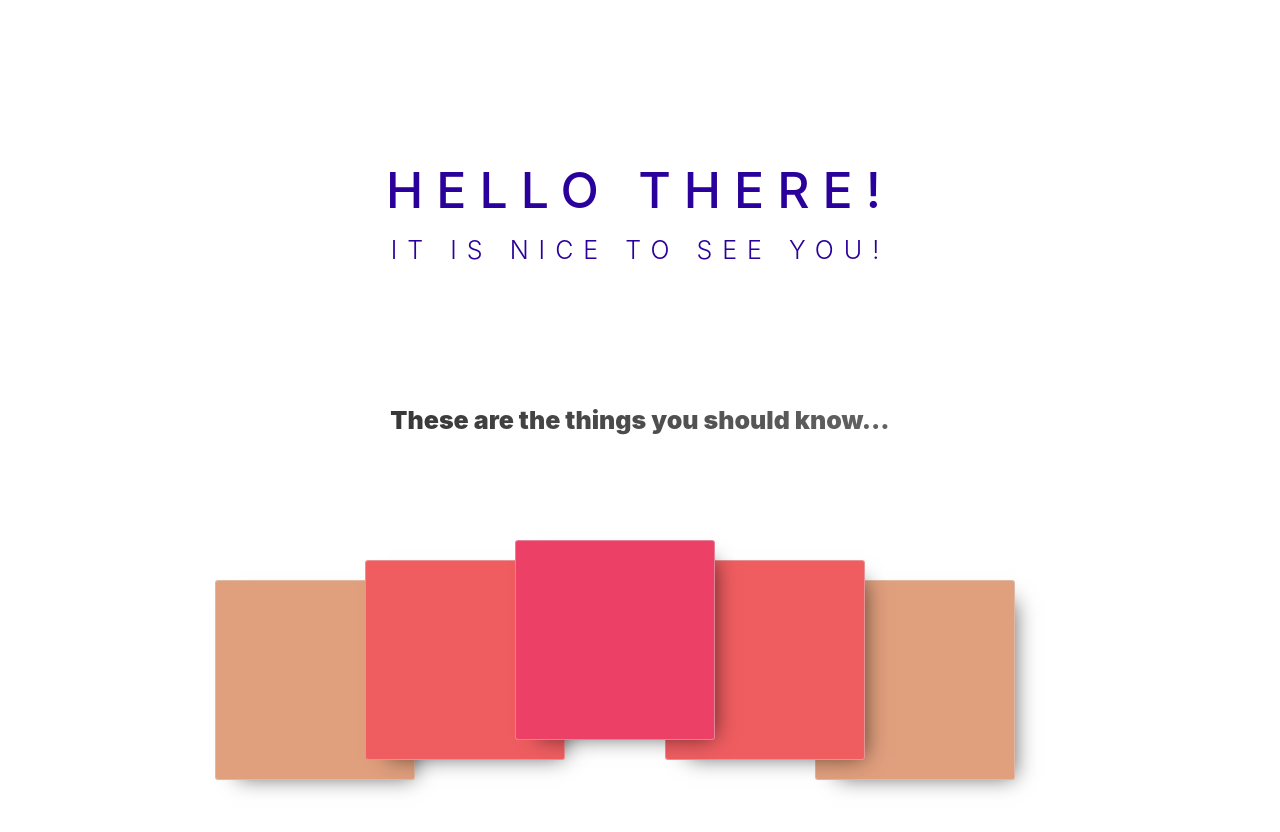
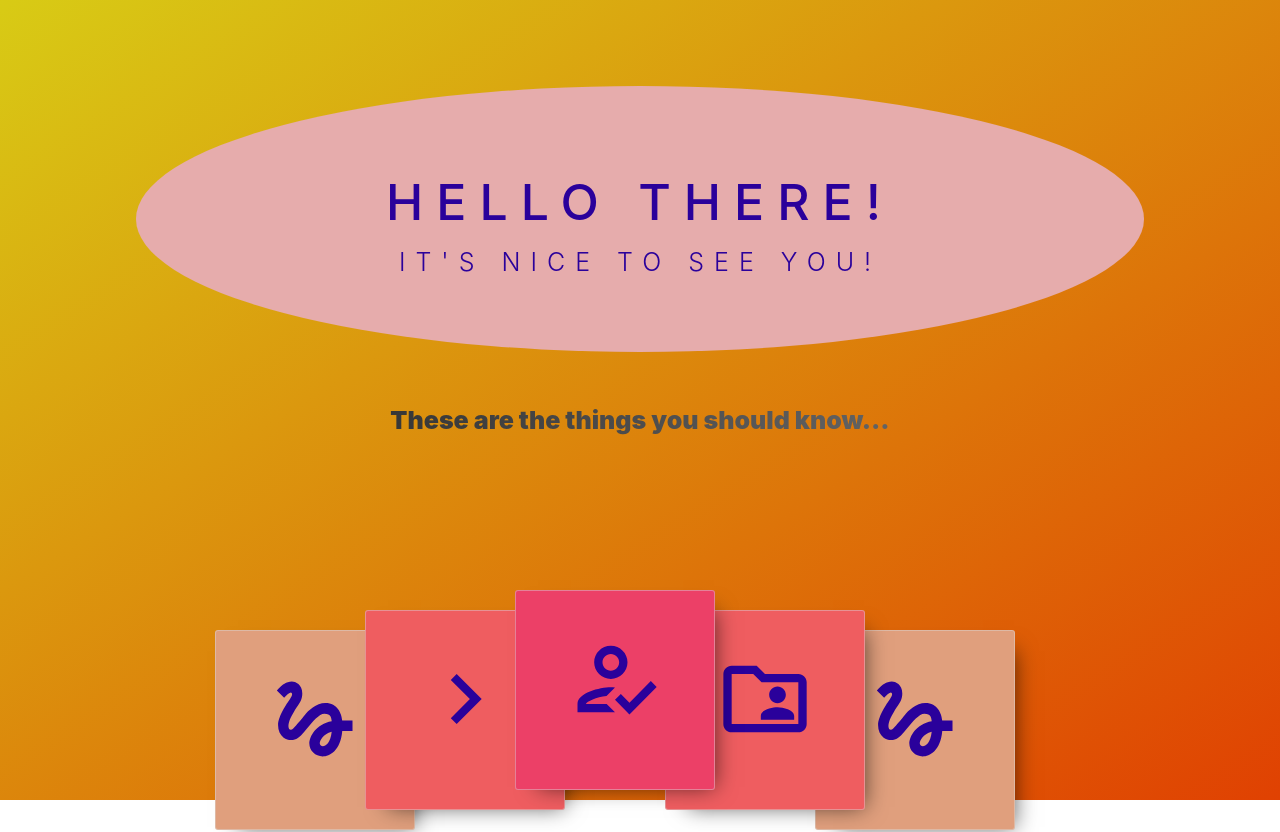
Before and after one commit to treyhay31/hello.treyhay.com, a Svelte app: page / in a window 1280 px wide. Shown: the top 832 px of the page. Before the commit the page ends 800 px from the top, so only its background shows below. Built offline with nearby package versions, Linux system fonts and the light colour scheme.

Commit message:
svg animations!

```diff
--- a/public/global.css
+++ b/public/global.css
@@ -22,6 +22,7 @@
   --color-background-alt-primary: rgb(230, 172, 172);
   --color-background-alt-secondary: rgb(144, 175, 231);
   --basic-shadow: 11px 9px 21px -12px rgba(0, 0, 0, 0.66);
+  --heavy-shadow: 11px 9px 21px -12px rgba(0, 0, 0, 0.95);
   --color-1: #e09f7d;
   --color-2: #ef5d60;
   --color-3: #ec4067;
@@ -57,7 +58,7 @@ body {
   background-size: cover;
   background-position: top;
   background-repeat: no-repeat;
-  position: fixed;
+  /* position: fixed; */
 }
 
 body::selection {
--- a/src/App.svelte
+++ b/src/App.svelte
@@ -7,7 +7,7 @@
 <header>
 	<div class="header">
 		<h1>Hello {name}!</h1>
-		<h2>It is nice to see you!</h2>
+		<h2>It's nice to see you!</h2>
 	</div>
 </header>
 <main>
@@ -18,7 +18,12 @@
 		</section>
 	</content>
 </main>
-
+<footer>
+	<div class="footer">
+		<h1>Goodbye Now!</h1>
+		<h2>It was nice to seeing you!</h2>
+	</div>
+</footer>
 <style>
 
 	header {
@@ -29,11 +34,11 @@
 	}
 
 	.header {
-		padding-top: 17.5vh;
+		padding-top: 19vh;
 		height: 100%;
 		width: 100%;
 		clip-path: ellipse(40% 35% at 50% 55%);
-		/* background-color: var(--color-background-alt-primary); */
+		background-color: var(--color-background-alt-primary);
 	}
 
 	main {
@@ -70,9 +75,14 @@
 		-webkit-background-clip: text;
 		background-clip: text;
 	}
+
 	h3:hover {
 		transform: skewY(-7deg) scale(1.4) skewX(1deg);
+		-webkit-box-shadow: var(--heavy-shadow);
+    -moz-box-shadow: var(--heavy-shadow);
+    box-shadow: var(--heavy-shadow);
 	}
+
 	section {
 		padding: 5rem;
 		display: grid;
@@ -82,6 +92,14 @@
 		justify-content: center;
 		justify-items: center;
 	}
+
+	footer {
+		text-align: center;
+		padding: 10rem;
+		height: 50vh;
+		background-color: orangered;
+	}
+
 	@media (min-width: 640px) {
 		main {
 			max-width: none;
--- a/src/components/Things/Thing.svelte
+++ /dev/null
@@ -1,55 +0,0 @@
-<script>
-  export let name;
-  export let url;
-  export let id;
-</script>
-
-<a href={url}>
-  <div class="thing thing-{id}">
-    <h3>
-      {name}
-    </h3>
-  </div>
-</a>
-
-<style>
-  .thing {
-    border: 1px solid rgba(220, 220, 220, 0.420);
-    border-radius: 3px;
-    height: 20rem;
-    width: 20rem;
-    -webkit-box-shadow: var(--basic-shadow);
-    -moz-box-shadow: var(--basic-shadow);
-    box-shadow: var(--basic-shadow);
-    display:inline-block;
-    margin-left: -5rem;
-    transition: all .4s;
-  }
-
-  .thing:hover {
-    transform: scale(1.2) translateY(-3rem);
-  }
-
-  .thing-1 {
-    z-index: 1;
-    background-color: var(--color-1);
-  }
-  .thing-2 {
-    z-index: 2;
-    background-color: var(--color-2);
-    margin-bottom: 5rem;
-  }
-  .thing-3 {
-    z-index: 3;
-    background-color: var(--color-3);
-  }
-  .thing-4 {
-    z-index: 4;
-    background-color: var(--color-2);
-    top: 0;
-  }
-  .thing-5 {
-    z-index: 5;
-    background-color: var(--color-1);
-  }
-</style>
--- a/src/components/Things/Things.svelte
+++ b/src/components/Things/Things.svelte
@@ -1,28 +1,48 @@
 <script>
+  import { draw, fade } from 'svelte/transition';
+  import { onMount } from 'svelte';
   export let things;
+  let visible = false;
+  onMount(async () => {
+		visible = true
+	});
+
 </script>
 
+{#if visible}
   <div class="things">
-  {#each things as thing}
-    <div class="thing thing-{thing.id}">
+    {#each things as thing, i}
+      <div in:fade="{{duration: 750, delay: i * 250}}" class="thing thing-{thing.id}">
         <a href={thing.url}>
           <h3>
             {thing.name}
           </h3>
+          <svg xmlns="http://www.w3.org/2000/svg" viewBox="0 0 24 24" fill="black">
+            <path d="M0 0h24v24H0V0z" fill="none"/>
+            <path in:fade="{{duration: 750, delay: i * 250 + 1250}}" d={thing.svg}/>
+          </svg>
         </a>
       </div>
     {/each}
   </div>
+{/if}
 
 <style>
 	.things {
     position: relative;
-    margin-top: 5rem;
+    margin-top: 10rem;
     width: fit-content;
     display: grid;
     grid-template-columns: repeat(5, 1fr)
   }
-
+  svg {
+    width: 10rem;
+    height: 10rem;
+    fill: var(--color-font-primary);
+    /* fill: transparent; */
+    transform: translateY(-2rem);
+    transition: all .4s;
+  }
   .thing {
     border: 1px solid rgba(220, 220, 220, 0.420);
     border-radius: 3px;
@@ -45,16 +65,20 @@
     align-content: center;
     justify-items: center;
     justify-content: center;
+    transition: all .4s;
+  }
+  a:active > svg {
+    transform: translateY(-2rem) translateY(0.4rem) translateX(-0.2rem);
   }
   h3 {
     transition: all .4s;
     color: transparent;
     font-weight: 200;
   }
+
   .thing:hover > a > h3 {
-    color: pink;
-    background-color: radial-gradient(green, rgba(blue, 0.3));
-    transform: scale(3) translateY(-5rem);
+    color: var(--color-font-primary);
+    transform: scale(3) translateY(-2.5rem);
   }
   .thing:hover {
     cursor: pointer;
@@ -73,14 +97,13 @@
     z-index: 2;
     transform: translateY(2rem);
     background-color: var(--color-2);
-    margin-bottom: 5rem;
   }
   .thing-3 {
-    z-index: 5;
+    z-index: 3;
     background-color: var(--color-3);
   }
   .thing-4 {
-    z-index: 3;
+    z-index: 2;
     transform: translateY(2rem);
     background-color: var(--color-2);
   }
--- a/src/main.js
+++ b/src/main.js
@@ -5,11 +5,40 @@ const app = new App({
   props: {
     name: "there",
     things: [
-      { id: 1, name: "Swig", url: "https://google.com" },
-      { id: 2, name: "Powershell", url: "https://google.com" },
-      { id: 3, name: "Family", url: "https://google.com" },
-      { id: 4, name: "Portfolio", url: "https://google.com" },
-      { id: 5, name: "Swag", url: "https://google.com" },
+      {
+        id: 1,
+        name: "SWIG",
+        url: "#",
+        svg:
+          "M4.59 6.89c.7-.71 1.4-1.35 1.71-1.22.5.2 0 1.03-.3 1.52-.25.42-2.86 3.89-2.86 6.31 0 1.28.48 2.34 1.34 2.98.75.56 1.74.73 2.64.46 1.07-.31 1.95-1.4 3.06-2.77 1.21-1.49 2.83-3.44 4.08-3.44 1.63 0 1.65 1.01 1.76 1.79-3.78.64-5.38 3.67-5.38 5.37 0 1.7 1.44 3.09 3.21 3.09 1.63 0 4.29-1.33 4.69-6.1H21v-2.5h-2.47c-.15-1.65-1.09-4.2-4.03-4.2-2.25 0-4.18 1.91-4.94 2.84-.58.73-2.06 2.48-2.29 2.72-.25.3-.68.84-1.11.84-.45 0-.72-.83-.36-1.92.35-1.09 1.4-2.86 1.85-3.52.78-1.14 1.3-1.92 1.3-3.28C8.95 3.69 7.31 3 6.44 3 5.12 3 3.97 4 3.72 4.25c-.36.36-.66.66-.88.93l1.75 1.71zm9.29 11.66c-.31 0-.74-.26-.74-.72 0-.6.73-2.2 2.87-2.76-.3 2.69-1.43 3.48-2.13 3.48z",
+      },
+      {
+        id: 2,
+        name: "Powershell",
+        url: "#",
+        svg: "M8.59 16.59L13.17 12 8.59 7.41 10 6l6 6-6 6-1.41-1.41z",
+      },
+      {
+        id: 3,
+        name: "Family",
+        url: "#",
+        svg:
+          "M11 12c2.21 0 4-1.79 4-4s-1.79-4-4-4-4 1.79-4 4 1.79 4 4 4zm0-6c1.1 0 2 .9 2 2s-.9 2-2 2-2-.9-2-2 .9-2 2-2zM5 18c.2-.63 2.57-1.68 4.96-1.94l2.04-2c-.39-.04-.68-.06-1-.06-2.67 0-8 1.34-8 4v2h9l-2-2H5zm15.6-5.5l-5.13 5.17-2.07-2.08L12 17l3.47 3.5L22 13.91z",
+      },
+      {
+        id: 4,
+        name: "Portfolio",
+        url: "#",
+        svg:
+          "M20 6h-8l-2-2H4c-1.1 0-1.99.9-1.99 2L2 18c0 1.1.9 2 2 2h16c1.1 0 2-.9 2-2V8c0-1.1-.9-2-2-2zm0 12H4V6h5.17l2 2H20v10zm-5-5c1.1 0 2-.9 2-2s-.9-2-2-2-2 .9-2 2 .9 2 2 2zm-4 4h8v-1c0-1.33-2.67-2-4-2s-4 .67-4 2v1z",
+      },
+      {
+        id: 5,
+        name: "SWAG",
+        url: "#",
+        svg:
+          "M4.59 6.89c.7-.71 1.4-1.35 1.71-1.22.5.2 0 1.03-.3 1.52-.25.42-2.86 3.89-2.86 6.31 0 1.28.48 2.34 1.34 2.98.75.56 1.74.73 2.64.46 1.07-.31 1.95-1.4 3.06-2.77 1.21-1.49 2.83-3.44 4.08-3.44 1.63 0 1.65 1.01 1.76 1.79-3.78.64-5.38 3.67-5.38 5.37 0 1.7 1.44 3.09 3.21 3.09 1.63 0 4.29-1.33 4.69-6.1H21v-2.5h-2.47c-.15-1.65-1.09-4.2-4.03-4.2-2.25 0-4.18 1.91-4.94 2.84-.58.73-2.06 2.48-2.29 2.72-.25.3-.68.84-1.11.84-.45 0-.72-.83-.36-1.92.35-1.09 1.4-2.86 1.85-3.52.78-1.14 1.3-1.92 1.3-3.28C8.95 3.69 7.31 3 6.44 3 5.12 3 3.97 4 3.72 4.25c-.36.36-.66.66-.88.93l1.75 1.71zm9.29 11.66c-.31 0-.74-.26-.74-.72 0-.6.73-2.2 2.87-2.76-.3 2.69-1.43 3.48-2.13 3.48z",
+      },
     ],
   },
 });
```
Also changed, not shown: 2 other files (tests, documents, lock files or other folders). Lines whose indentation alone changed are shown as unchanged.
